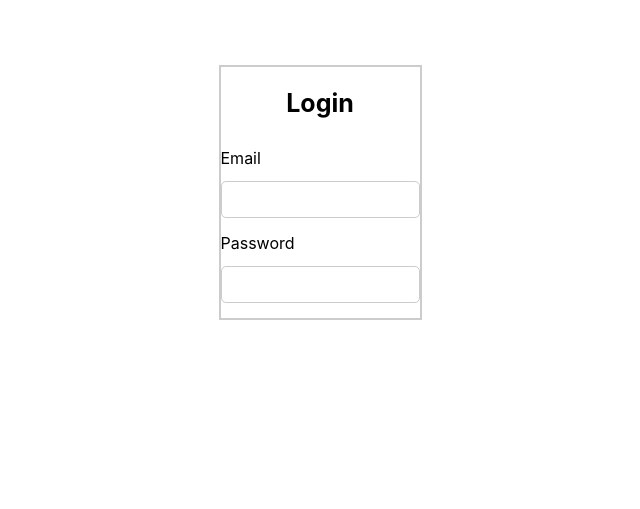
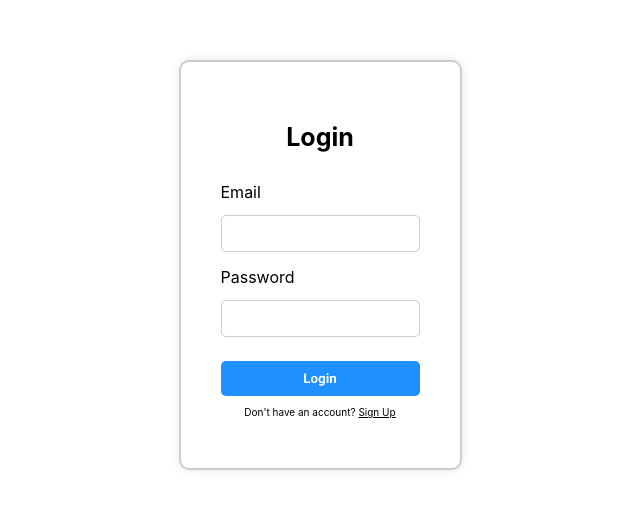
Before and after one commit to iachai02/Campus-Ride, a React (Create React App) app: page /login in a window 1280 px wide. Shown: the part 135-644 px from the top of the page, without its empty margins (320-960 px from the left). Built offline with nearby package versions, Linux system fonts and the light colour scheme.

Commit message:
added the functionality of loading to the homepage
still need to fix the bug where the css styles dont load for a split second when going from page to page

```diff
--- a/src/App.tsx
+++ b/src/App.tsx
@@ -6,6 +6,7 @@ import {
   useLocation,
 } from "react-router-dom";
 import "./App.css";
+import "./css/global.css";
 import HomePage from "./pages/HomePage";
 import Navbar from "./components/Navbar";
 import SignUp from "./pages/SignUp";
--- a/src/css/HomePage.css
+++ b/src/css/HomePage.css
@@ -1,20 +1,3 @@
-@import url('https://fonts.googleapis.com/css2?family=Roboto:ital,wght@0,100;0,300;0,400;0,500;0,700;0,900;1,100;1,300;1,400;1,500;1,700;1,900&display=swap');
-
-:root {
-    --primary-color: #1E90FF;
-    --secondary-color: #0074E4;
-    --navbar-color: #696969;
-    --font-family: 'Roboto', sans-serif;
-}
-
-html, body {
-    height: 100%;
-    margin: 0;
-    display: flex;
-    justify-content: center; /* Horizontally center the content */
-    align-items: center; /* Vertically center the content */
-  }
-
 .home-page {
     font-family: var(--font-family);
 }
--- a/src/css/Login.css
+++ b/src/css/Login.css
@@ -9,4 +9,11 @@
 
 .login-box {
     border: 2px solid #ccc;
+    border-radius: 10px;
+    box-shadow: 0px 0px 10px rgba(0, 0, 0, 0.1);
+    padding: 40px;
+    width: 100%;
+    max-width: 600px;
+    min-height: 400px;
+    box-sizing: border-box;
 }
--- /dev/null
+++ b/src/css/global.css
@@ -0,0 +1,16 @@
+@import url('https://fonts.googleapis.com/css2?family=Roboto:ital,wght@0,100;0,300;0,400;0,500;0,700;0,900;1,100;1,300;1,400;1,500;1,700;1,900&display=swap');
+
+:root {
+    --primary-color: #1E90FF;
+    --secondary-color: #0074E4;
+    --navbar-color: #696969;
+    --font-family: 'Roboto', sans-serif;
+}
+
+html, body {
+    height: 100%;
+    margin: 0;
+    display: flex;
+    justify-content: center; /* Horizontally center the content */
+    align-items: center; /* Vertically center the content */
+}
--- a/src/pages/Login.tsx
+++ b/src/pages/Login.tsx
@@ -3,10 +3,20 @@ import { useNavigate } from "react-router-dom";
 import "../css/Login.css";
 
 const Login = () => {
+  const [email, setEmail] = useState<string>("");
+  const [password, setPassword] = useState<string>("");
+  const navigate = useNavigate();
+
+  const handleSubmit = (event: React.FormEvent<HTMLFormElement>) => {
+    event.preventDefault();
+    console.log("logging in with", { email, password });
+    navigate("/homepage");
+  };
+
   return (
     <div className="login-page">
       <div className="login-box">
-        <form>
+        <form onSubmit={handleSubmit}>
           <h2>Login</h2>
           <div className="form-group">
             <label htmlFor="username">Email</label>
@@ -16,6 +26,14 @@ const Login = () => {
             <label htmlFor="password">Password</label>
             <input type="password" id="password" name="password" required />
           </div>
+          <div>
+            <button type="submit">Login</button>
+          </div>
+          <div>
+            <p>
+              Don't have an account? <a href="/signup">Sign Up</a>
+            </p>
+          </div>
         </form>
       </div>
     </div>
```
